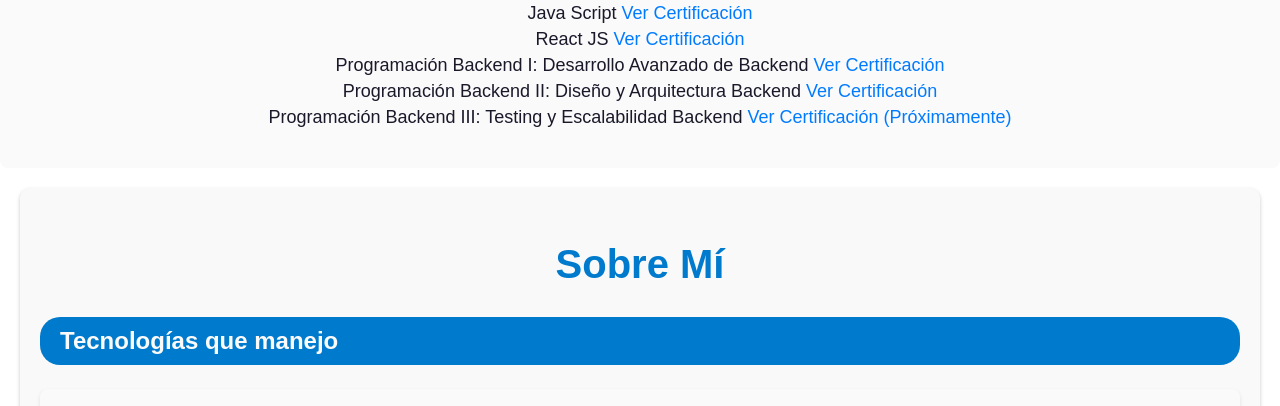
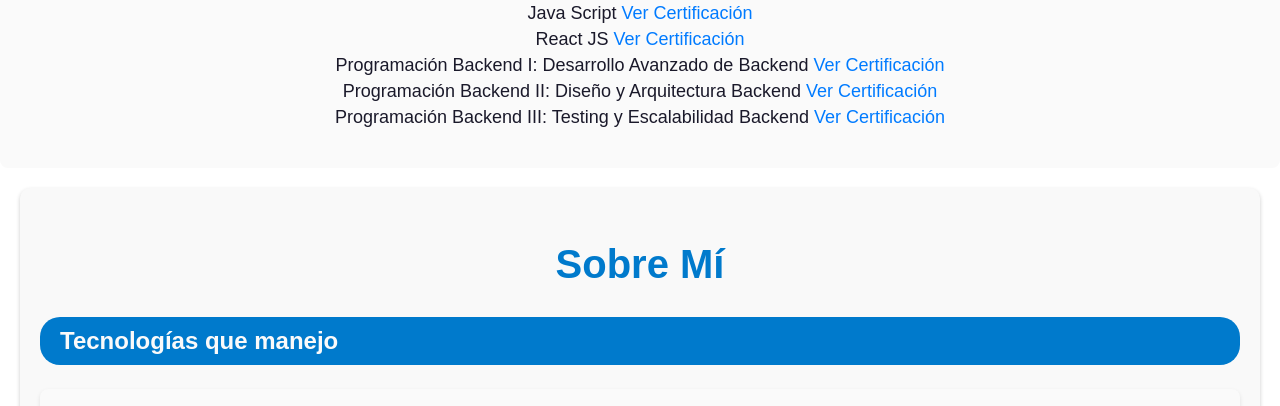
Before and after one commit to Ragepay/iPortafolio-Benjamin-Peyraga, a website: page index.html in a window 1280 px wide. Shown: the part 1044-1450 px from the top of the page. Drawn offline with Linux system fonts and the light colour scheme.

Commit message:
Auto commit

```diff
--- a/index.html
+++ b/index.html
@@ -66,8 +66,9 @@
                         href="https://pub.coderhouse.com/legacy-certificates/67877e429f7020f017195d37?lang=en"
                         target="_blank">Ver
                         Certificación</a></li>
-                <li><span>Programación Backend III: Testing y Escalabilidad Backend </span><a href="#"
-                        target="_blank">Ver Certificación (Próximamente)</a></li>
+                <li><span>Programación Backend III: Testing y Escalabilidad Backend </span><a
+                        href="https://pub.coderhouse.com/legacy-certificates/67d97a39b0f4b7580cc3788b?lang=es"
+                        target="_blank">Ver Certificación</a></li>
             </ul>
         </div>
     </section>
```
